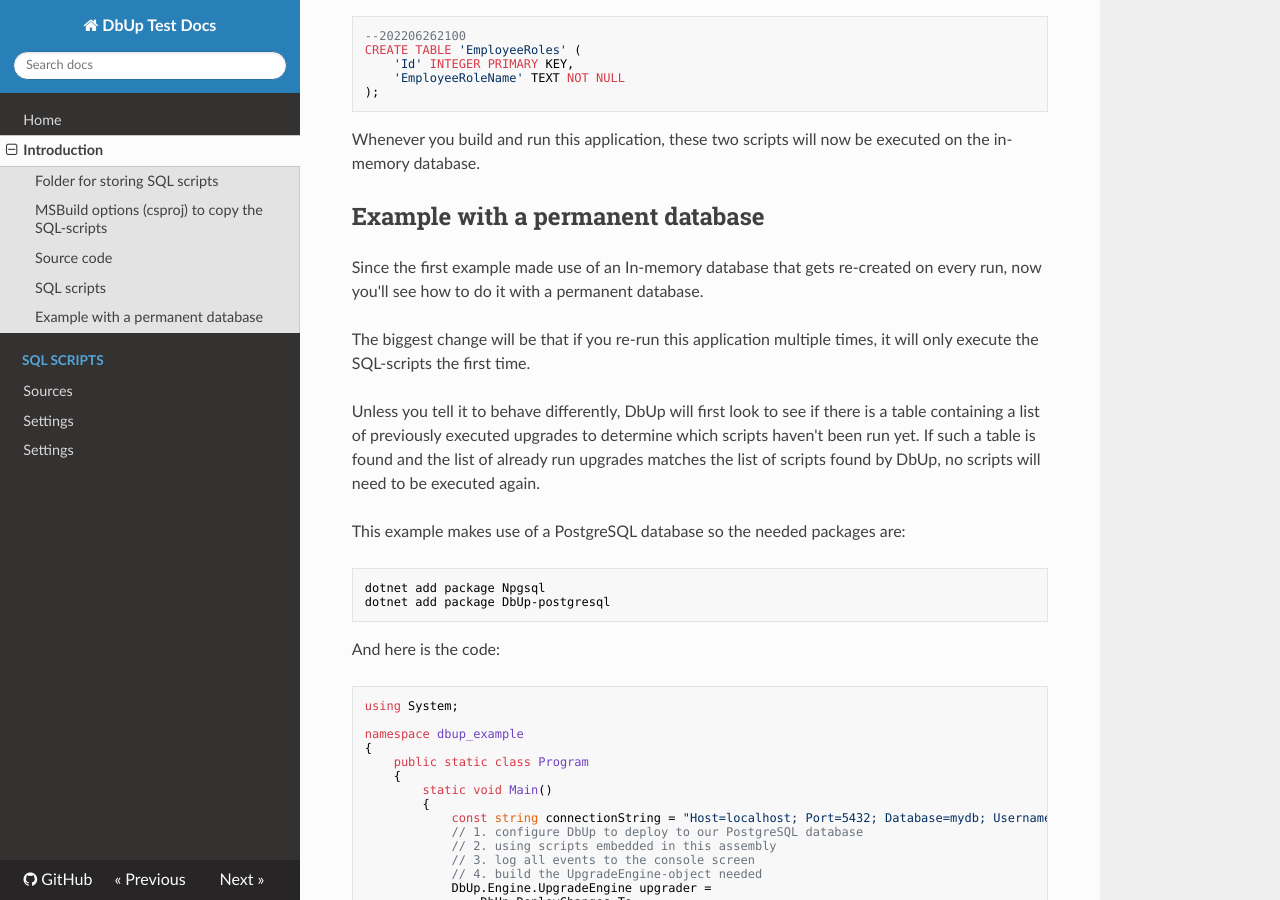
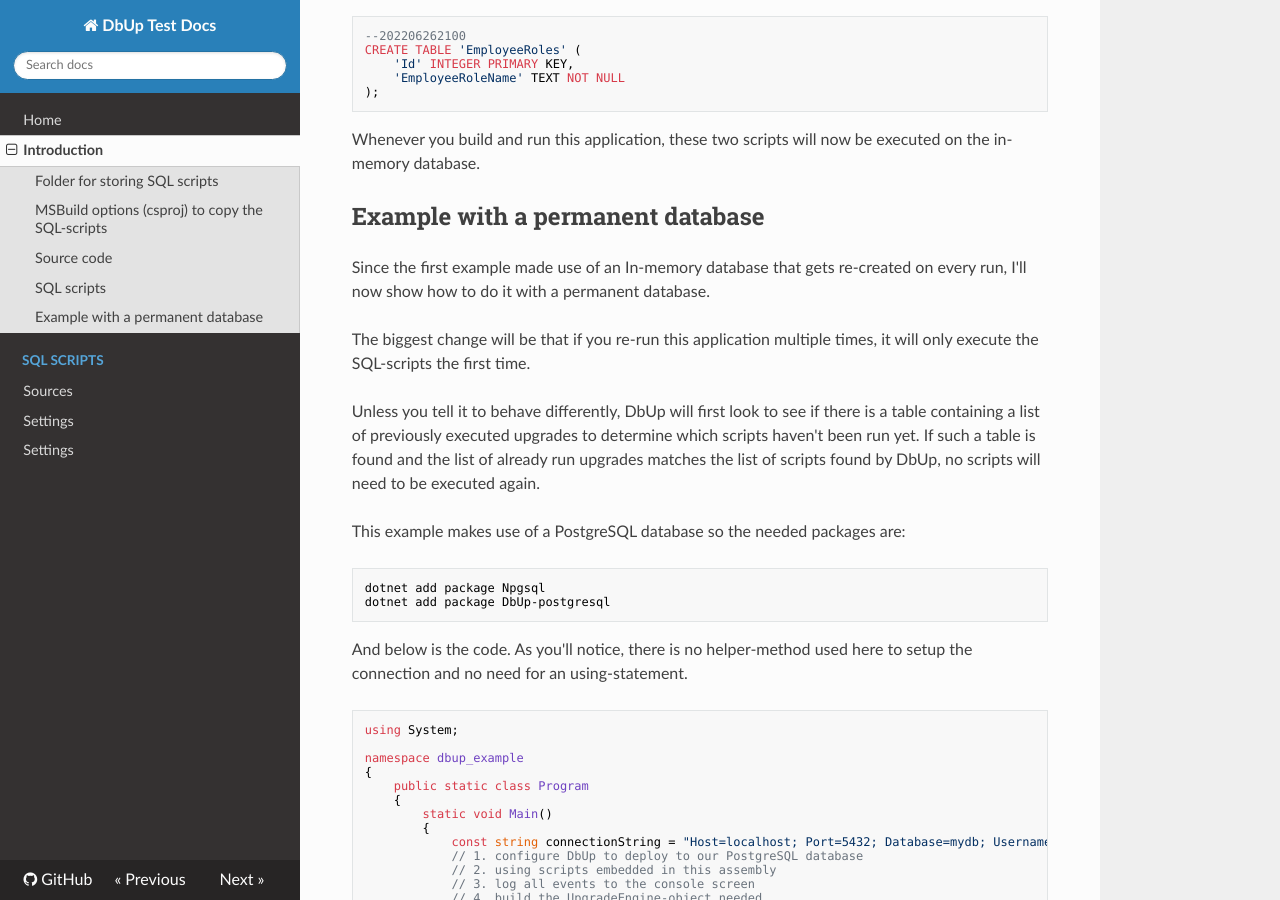
Before and after one commit to flatrick/dbup_test, an MkDocs documentation site: the page built from docs/introduction.md, in a window 1280 px wide and 900 px high, scrolled down 2016 px. Built offline with MkDocs 1.6.1, drawn with Linux system fonts in a browser that asks for light colours; nearby versions of some CDN libraries.

Commit message:
some minor rewording

````diff
--- a/docs/introduction.md
+++ b/docs/introduction.md
@@ -106,7 +106,7 @@ Whenever you build and run this application, these two scripts will now be execu
 
 ## Example with a permanent database
 
-Since the first example made use of an In-memory database that gets re-created on every run, now you'll see how to do it with a permanent database.
+Since the first example made use of an In-memory database that gets re-created on every run, I'll now show how to do it with a permanent database.
 
 The biggest change will be that if you re-run this application multiple times, it will only execute the SQL-scripts the first time.
 
@@ -120,7 +120,7 @@ dotnet add package Npgsql
 dotnet add package DbUp-postgresql
 ```
 
-And here is the code:
+And below is the code. As you'll notice, there is no helper-method used here to setup the connection and no need for an using-statement.
 
 ```csharp
 using System;
@@ -142,8 +142,10 @@ namespace dbup_example
                     .WithScriptsEmbeddedInAssembly(System.Reflection.Assembly.GetExecutingAssembly())
                     .LogToConsole()
                     .Build();
+
             // Here we perform the actual upgrade using our UpgradeEngine-object and store the result in a variable
             DbUp.Engine.DatabaseUpgradeResult result = upgrader.PerformUpgrade();
+
             if (result.Successful)
             {
                 Console.ForegroundColor = ConsoleColor.Green;
````
Also changed, not shown: docs/script_sources.md (+12 -12 lines).
